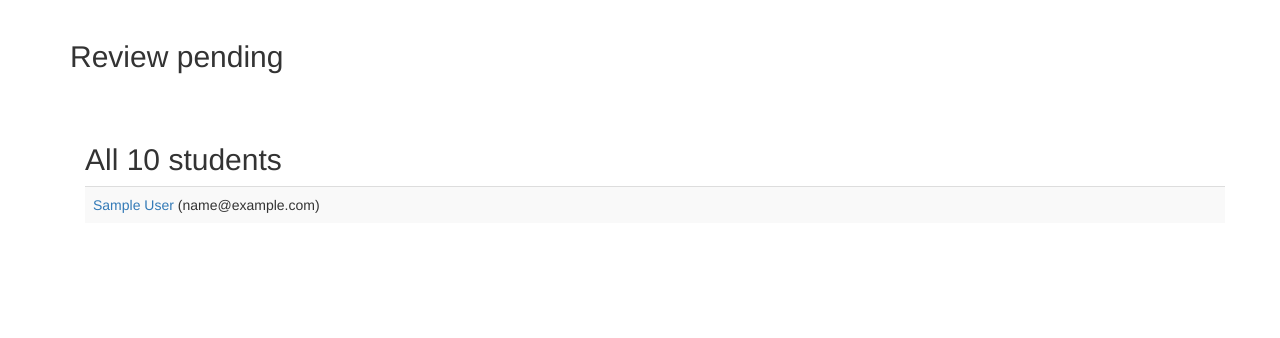
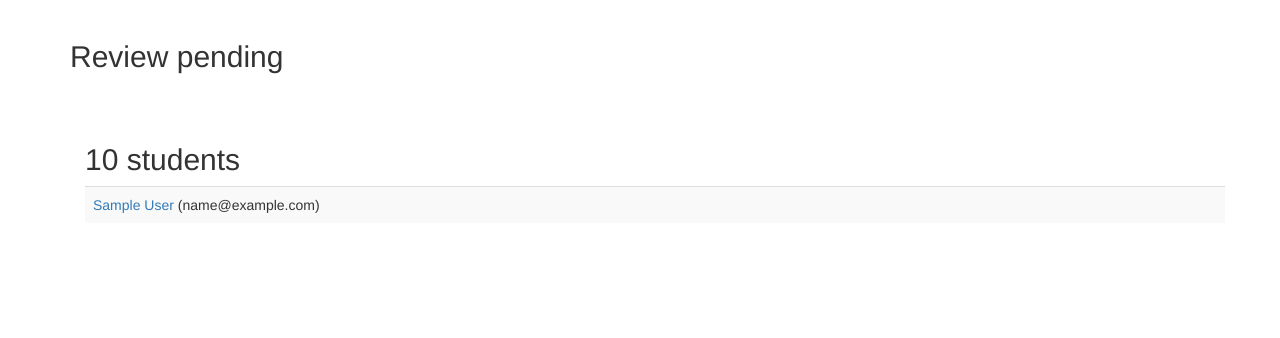
Before and after one commit to s-gv/course-registration-app, a Django app: template coursereg/templates/coursereg/dcc_review.html in a window 1280 px wide. Shown: the part 51-389 px from the top of the page. Run offline with Django 3.2, Linux system fonts and the light colour scheme; the template is opened without the code that fills it: most values are stand-ins (such as "Sample title", 1, 10 or a date in 2020); parts of the project's set-up code (start-up, migrations or seed data) failed here and were passed over; some libraries are stand-ins or nearby versions.

Commit message:
minor bug fix in dcc review page..

```diff
--- a/coursereg/templates/coursereg/dcc_review.html
+++ b/coursereg/templates/coursereg/dcc_review.html
@@ -68,7 +68,7 @@
 {% for degree in Degree %}
     <div class="row top-buffer-1">
         <div class="col-md-12">
-            <h2>All {{degree}} students</h2>
+            <h2>{{degree}} students</h2>
             		  <table class="table table-striped">
                       {% for student in all_active_students %}
                         <tr>
--- a/coursereg/templates/coursereg/student.html
+++ b/coursereg/templates/coursereg/student.html
@@ -91,7 +91,7 @@
                 {% for participant_id, should_count_towards_cgpa, reg_desc, course, desc, deleteable in participants %}
                 <li class="list-group-item">
                     <div class="row">
-                        <div class="col-md-5">
+                        <div class="col-md-6">
                             {% if not should_count_towards_cgpa %}
                             <p class="text-muted">
                             {% else %}
--- a/coursereg/views/dcc.py
+++ b/coursereg/views/dcc.py
@@ -52,6 +52,7 @@ def review(request):
     context = {
         'user_type': 'dcc',
         'nav_active': 'review',
+        'user_email': request.user.email,
         'Degree': [degree for degree in models.Degree.objects.all().order_by('name')],
         'faculty_approval_pending': models.Participant.objects.filter(
                 Q(is_adviser_approved=False) | Q(is_instructor_approved=False),
```
Also changed, not shown: db.sqlite3.
